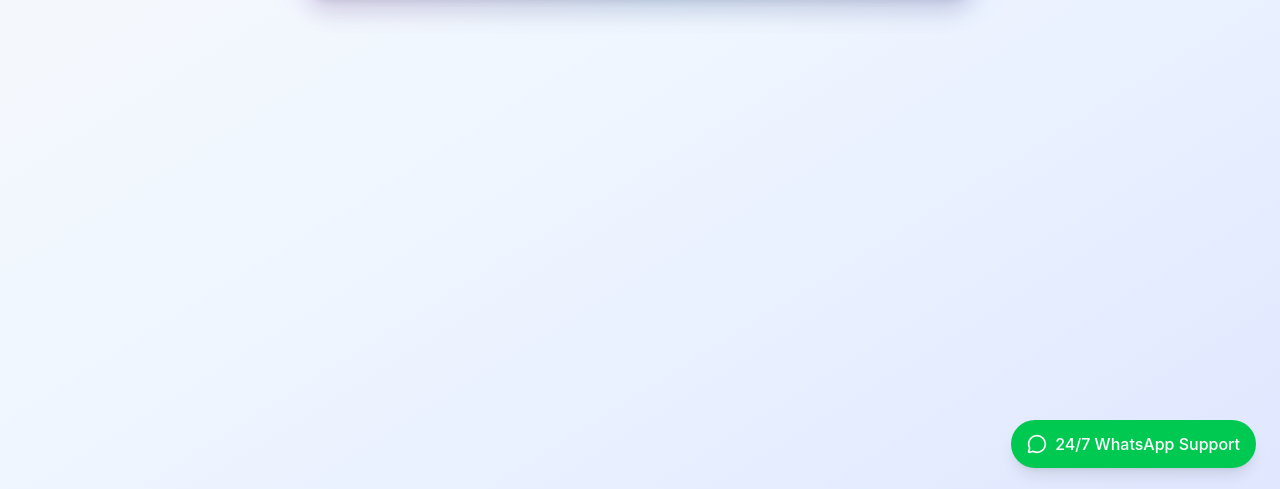
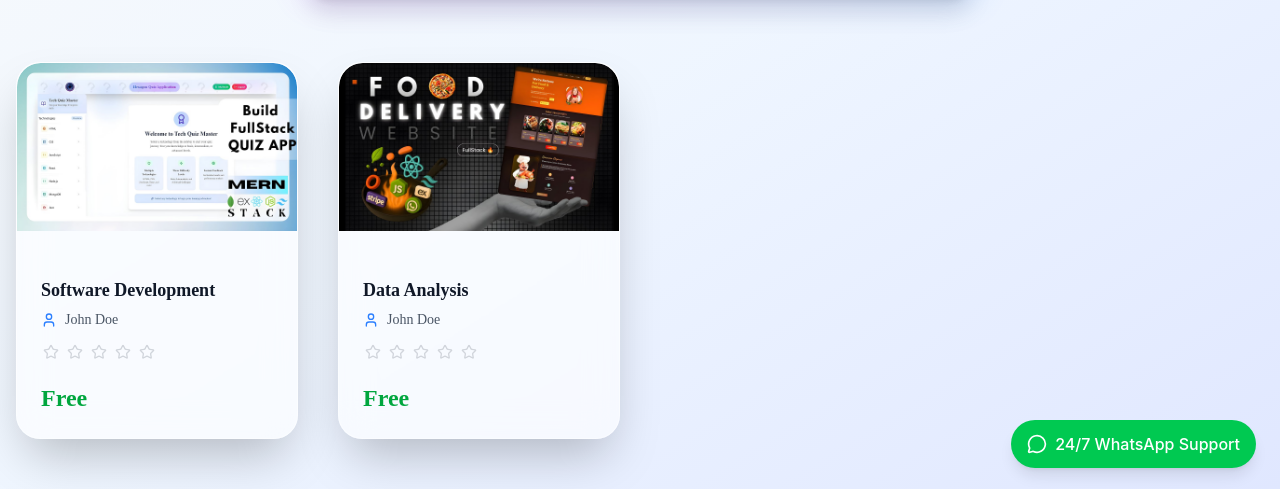
Before and after one commit to MphoMutloane/Digital-Door-Academy, a React (Vite) app: page /courses in a window 1280 px wide. Shown: the part 308-797 px from the top of the page. Built offline with nearby package versions, Linux system fonts and the light colour scheme; no server answers.

Commit message:
Course page completed

```diff
--- a/package.json
+++ b/package.json
@@ -16,6 +16,7 @@
     "react": "^19.2.4",
     "react-dom": "^19.2.4",
     "react-router-dom": "^7.13.1",
+    "react-toastify": "^11.0.5",
     "tailwindcss": "^4.2.1"
   },
   "devDependencies": {
--- a/src/assets/dummyData.js
+++ b/src/assets/dummyData.js
@@ -10,9 +10,9 @@ import HC8 from "../assets/HC8.png";
 
 const courses = [
   {
-    id: 10,
+    id: 2,
     name: "Software Development ",
-    teacher: "John Smith",
+    teacher: "John Doe",
     image: HC2,
     rating: 4.8,
     category: "Development",
@@ -51,9 +51,9 @@ const courses = [
   },
 
   {
-    id: 13,
+    id: 1,
     name: "Data Analysis ",
-    teacher: "Dr. Emily Wilson",
+    teacher: "John Doe",
     image: HC5,
     rating: 4.6,
     category: "Data Science",
--- a/src/components/CoursePage.jsx
+++ b/src/components/CoursePage.jsx
@@ -1,9 +1,9 @@
 import React, { useEffect, useState } from 'react'
 import { coursePageStyles, coursePageCustomStyles, toastStyles } from '../assets/dummyStyles'
 import courses from '../assets/dummyData'
-import { Search, Star, StarHalf, User, X } from 'lucide-react'
+import { Search, Star, StarHalf, User, X, SmilePlus } from 'lucide-react'
 import { useNavigate } from 'react-router-dom';
-import { toast } from 'react-toastify';
+import { Slide, toast, ToastContainer } from 'react-toastify';
 
 const StarIcon = ({ filled = false, half = false, className = "" }) => {
     if (half) {
@@ -59,7 +59,7 @@ const CoursePage = () => {
     );
 
     // Decide which courses to show (8 by default)
-    const VISIBLE_COUNT = 8;
+    const VISIBLE_COUNT = 2;
     const visibleCourses = showAll
         ? filteredCourses
         : filteredCourses.slice(0, VISIBLE_COUNT);
@@ -91,7 +91,33 @@ const CoursePage = () => {
 
         const isCourseFree = (course) => {
             return course.isFree || !course.price;
-        }
+        };
+
+          // Helper function to get price display
+  const getPriceDisplay = (course) => {
+    if (isCourseFree(course)) {
+      return "Free";
+    }
+
+    if (course.price?.sale != null) {
+      return {
+        current: `R${course.price.sale}`,
+        original:
+          course.price.original > course.price.sale
+            ? `R${course.price.original}`
+            : null,
+      };
+    }
+
+    if (course.price?.original != null) {
+      return {
+        current: `R${course.price.original}`,
+        original: null,
+      };
+    }
+
+    return "Free";
+  };
 
     return (
         <div className={coursePageStyles.pageContainer}>
@@ -132,11 +158,151 @@ const CoursePage = () => {
                 {searchQuery && (
                     <div className="text-center">
                         <p className={coursePageStyles.resultsCount}>
-                            Found {filteredCourses.length}
+                            Found {filteredCourses.length !== 1 ? '0' : ""} matching "{searchQuery}"
                         </p>
                     </div>
                 )}
             </div>
+             {/* Courses Grid */}
+      <div className={coursePageStyles.coursesGrid}>
+        {filteredCourses.length === 0 ? (
+          <div className={coursePageStyles.noCoursesContainer}>
+            <div className="text-gray-400 mb-4">
+              <SmilePlus className={coursePageStyles.noCoursesIcon} />
+            </div>
+            <h3 className={coursePageStyles.noCoursesTitle}>
+              No courses found
+            </h3>
+            <button
+              onClick={() => {
+                setSearchQuery("");
+                setShowAll(false);
+              }}
+              className={coursePageStyles.noCoursesButton}
+            >
+              Show All Courses
+            </button>
+          </div>
+        ) : (
+          <>
+            <div className={coursePageStyles.coursesGridContainer}>
+              {visibleCourses.map((course, index) => {
+                const userRating = ratings[course.id] || 0;
+                const isFree = isCourseFree(course);
+                const priceDisplay = getPriceDisplay(course);
+
+                return (
+                  <div
+                    key={course.id}
+                    role="button"
+                    tabIndex={0}
+                    onClick={() => openCourse(course.id)}
+                    onKeyDown={(e) => {
+                      if (e.key === "Enter") openCourse(course.id);
+                    }}
+                    className={coursePageStyles.courseCard}
+                    style={{ animationDelay: `${index * 80}ms` }}
+                  >
+                    <div className={coursePageStyles.courseCardInner}>
+                      <div className={coursePageStyles.courseCardContent}>
+                        {/* Image */}
+                        <div className={coursePageStyles.courseImageContainer}>
+                          <img
+                            src={course.image}
+                            alt={course.name}
+                            className={coursePageStyles.courseImage}
+                          />
+                        </div>
+
+                        <div className={coursePageStyles.courseInfo}>
+                          <h3 className={coursePageStyles.courseName}>
+                            {course.name}
+                          </h3>
+
+                          <div className={coursePageStyles.teacherContainer}>
+                            <UserIcon />
+                            <span className={coursePageStyles.teacherName}>
+                              {course.teacher}
+                            </span>
+                          </div>
+
+                          {/* Interactive rating (user) */}
+                          <div className={coursePageStyles.ratingContainer}>
+                            <div className={coursePageStyles.ratingStars}>
+                              <div
+                                className={coursePageStyles.ratingStarsInner}
+                              >
+                                {[1, 2, 3, 4, 5].map((star) => {
+                                  const filled = star <= userRating;
+                                  return (
+                                    <button
+                                      key={star}
+                                      onClick={(e) =>
+                                        handleRating(course.id, star, e)
+                                      }
+                                      className={
+                                        coursePageStyles.ratingStarButton
+                                      }
+                                      aria-label={`Rate ${star} star${
+                                        star > 1 ? "s" : ""
+                                      }`}
+                                    >
+                                      <StarIcon
+                                        filled={filled}
+                                        className={
+                                          filled
+                                            ? "text-yellow-400"
+                                            : "text-gray-300"
+                                        }
+                                      />
+                                    </button>
+                                  );
+                                })}
+                              </div>
+                            </div>
+                          </div>
+
+                          <div className={coursePageStyles.priceContainer}>
+                            <div className="flex items-center space-x-2">
+                              {isFree ? (
+                                <span className={coursePageStyles.priceFree}>
+                                  Free
+                                </span>
+                              ) : (
+                                <>
+                                  <span
+                                    className={coursePageStyles.priceCurrent}
+                                  >
+                                    {typeof priceDisplay === "object"
+                                      ? priceDisplay.current
+                                      : priceDisplay}
+                                  </span>
+                                  {typeof priceDisplay === "object" &&
+                                    priceDisplay.original && (
+                                      <span
+                                        className={
+                                          coursePageStyles.priceOriginal
+                                        }
+                                      >
+                                        {priceDisplay.original}
+                                      </span>
+                                    )}
+                                </>
+                              )}
+                            </div>
+                          </div>
+                        </div>
+                      </div>
+                    </div>
+                  </div>
+                );
+              })}
+            </div>
+          </>
+        )}
+      </div>
+      <ToastContainer position='top-right' autoClose={3000} transition={Slide} theme='dark' />
+      <style>{coursePageCustomStyles}</style>
         </div>
     )
 }
```
Also changed, not shown: 1 other file (tests, documents, lock files or other folders).
